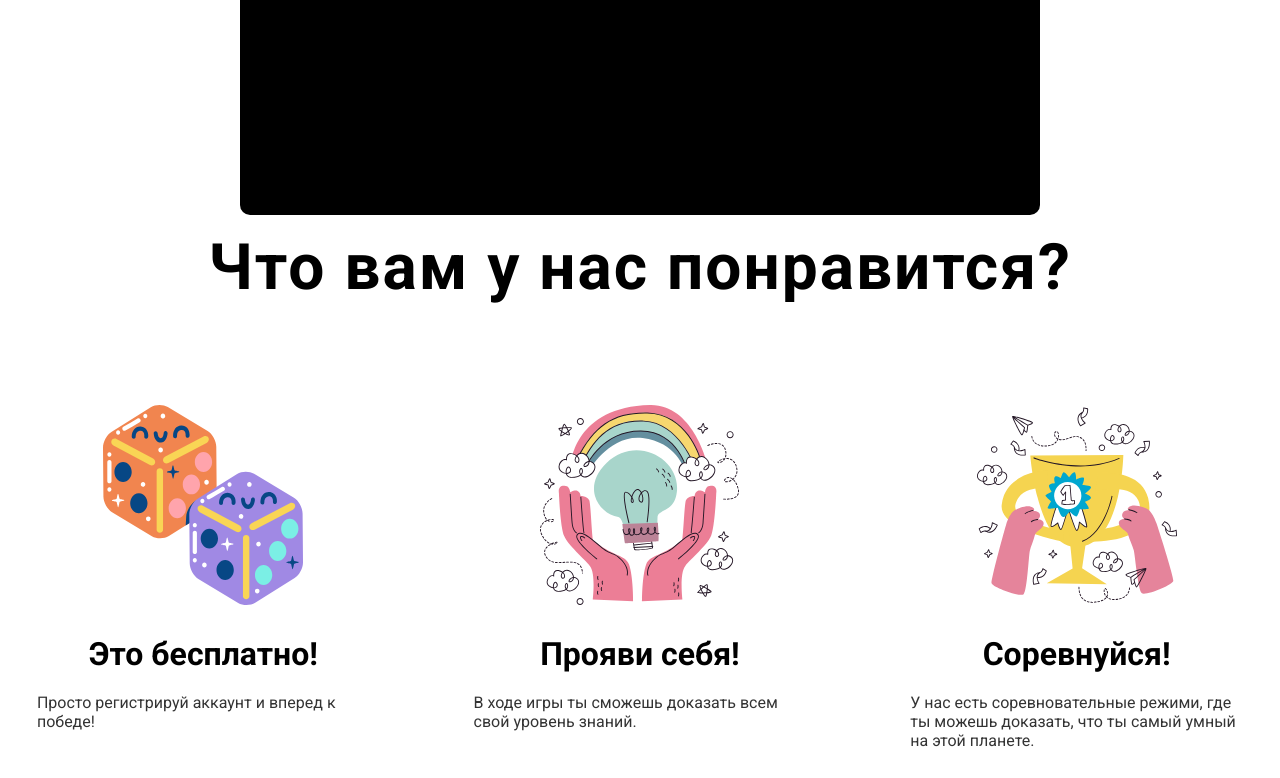
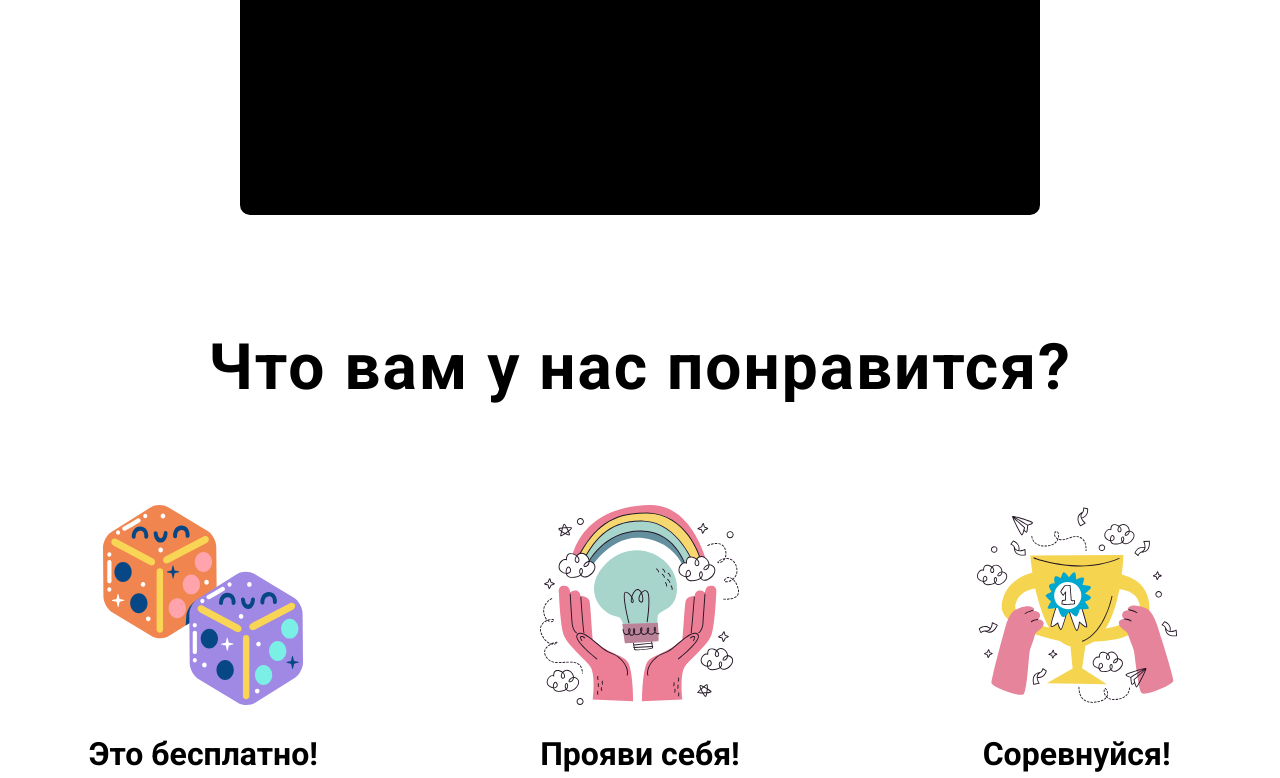
Before and after one commit to HHussHH/Quiz, a React (Create React App) app: page / in a window 1280 px wide. Shown: the part 520-1298 px from the top of the page. Built offline with nearby package versions, Linux system fonts and the light colour scheme.

Commit message:
fixed simple bugs

```diff
--- a/src/components/Footer/footer.module.scss
+++ b/src/components/Footer/footer.module.scss
@@ -30,9 +30,14 @@
   justify-content: center;
   gap: 40px;
   margin-bottom: 20px;
+
+  svg {
+    cursor: pointer;
+  }
 }
 
 .link {
+  cursor: pointer;
   color: #000000d3;
   font-size: 18px;
   font-weight: 700;
--- a/src/components/Rules/rules.module.scss
+++ b/src/components/Rules/rules.module.scss
@@ -1,5 +1,5 @@
 .body {
-  margin-top: 150px;
+  margin-top: 250px;
   margin-bottom: 150px;
 }
 
```
